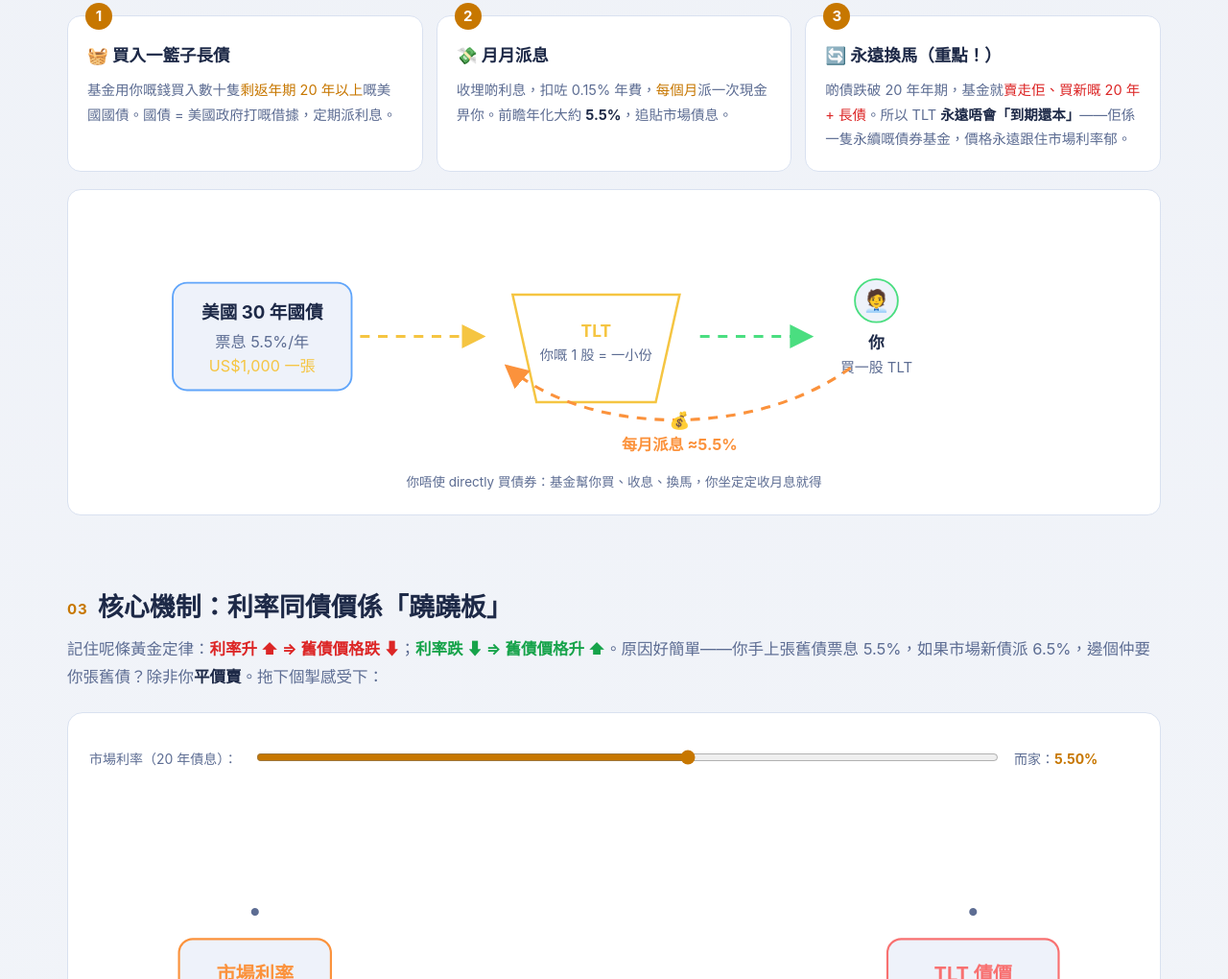
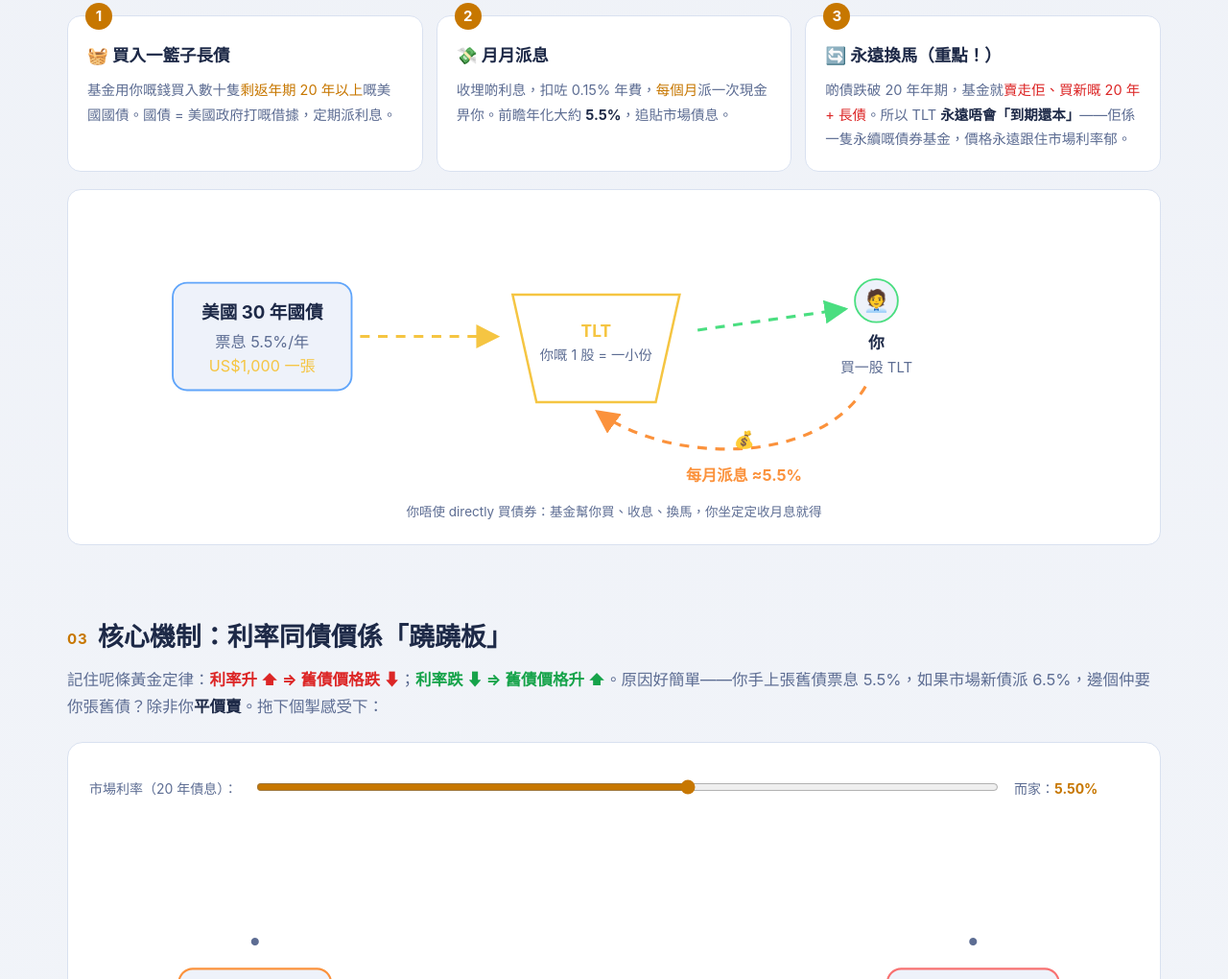
Before and after one commit to kiuckhuang/tlt-demo, a plain HTML site: page index.html in a window 1280 px wide. Shown: the part 1043-2063 px from the top of the page at 96% size. Drawn offline with Linux system fonts and the light colour scheme.

Commit message:
Align bondviz arrows: gold arrow reaches basket, green arrow aims at investor, dividend loop points into basket bottom

```diff
--- a/index.html
+++ b/index.html
@@ -58,7 +58,7 @@
   </div>
 
   <div class="bondviz">
-    <svg viewBox="0 0 880 210" id="bondsvg">
+    <svg viewBox="0 0 880 235" id="bondsvg">
       <!-- bond -->
       <g transform="translate(70,60)">
         <rect x="0" y="0" width="150" height="90" rx="12" style="fill:var(--card2)" stroke="#60a5fa" stroke-width="1.5"/>
@@ -66,14 +66,14 @@
         <text x="75" y="54" text-anchor="middle" style="fill:var(--muted)" font-size="13">票息 5.5%/年</text>
         <text x="75" y="74" text-anchor="middle" fill="#f5c542" font-size="13">US$1,000 一張</text>
       </g>
-      <path class="flow" d="M 225 105 H 330" stroke="#f5c542" stroke-width="2.5" fill="none" marker-end="url(#arrG)"/>
+      <path class="flow" d="M 225 105 H 342" stroke="#f5c542" stroke-width="2.5" fill="none" marker-end="url(#arrG)"/>
       <!-- fund basket -->
       <g transform="translate(345,45)">
         <path d="M 10 25 L 150 25 L 130 115 L 30 115 Z" style="fill:var(--card)" stroke="#f5c542" stroke-width="2"/>
         <text x="80" y="60" text-anchor="middle" fill="#f5c542" font-size="14" font-weight="700">TLT</text>
         <text x="80" y="80" text-anchor="middle" style="fill:var(--muted)" font-size="11.5">你嘅 1 股 = 一小份</text>
       </g>
-      <path class="flow" d="M 510 105 H 605" stroke="#4ade80" stroke-width="2.5" fill="none" marker-end="url(#arrGr)"/>
+      <path class="flow" d="M 508 100 L 634 82" stroke="#4ade80" stroke-width="2.5" fill="none" marker-end="url(#arrGr)"/>
       <!-- investor -->
       <g transform="translate(620,55)">
         <circle cx="40" cy="20" r="18" style="fill:var(--card2)" stroke="#4ade80" stroke-width="1.5"/>
@@ -82,9 +82,10 @@
         <text x="40" y="80" text-anchor="middle" style="fill:var(--muted)" font-size="12">買一股 TLT</text>
       </g>
       <!-- dividend loop -->
-      <path class="flow" d="M 640 130 C 560 190 420 190 350 130" stroke="#fb923c" stroke-width="2.5" fill="none" marker-end="url(#arrO)"/>
-      <g class="coin"><text x="495" y="180" text-anchor="middle" font-size="14">💰</text></g>
-      <text x="495" y="200" text-anchor="middle" fill="#fb923c" font-size="13" font-weight="700">每月派息 ≈5.5%</text>
+      <!-- dividend loop: from 你, dips below, points up into basket bottom edge -->
+      <path class="flow" d="M 652 145 C 615 212, 490 214, 426 168" stroke="#fb923c" stroke-width="2.5" fill="none" marker-end="url(#arrO)"/>
+      <g class="coin"><text x="549" y="196" text-anchor="middle" font-size="14">💰</text></g>
+      <text x="549" y="226" text-anchor="middle" fill="#fb923c" font-size="13" font-weight="700">每月派息 ≈5.5%</text>
       <!-- defs arrows -->
       <defs>
         <marker id="arrG" markerWidth="8" markerHeight="8" refX="7" refY="4" orient="auto"><path d="M0,0 L8,4 L0,8 Z" fill="#f5c542"/></marker>
```
